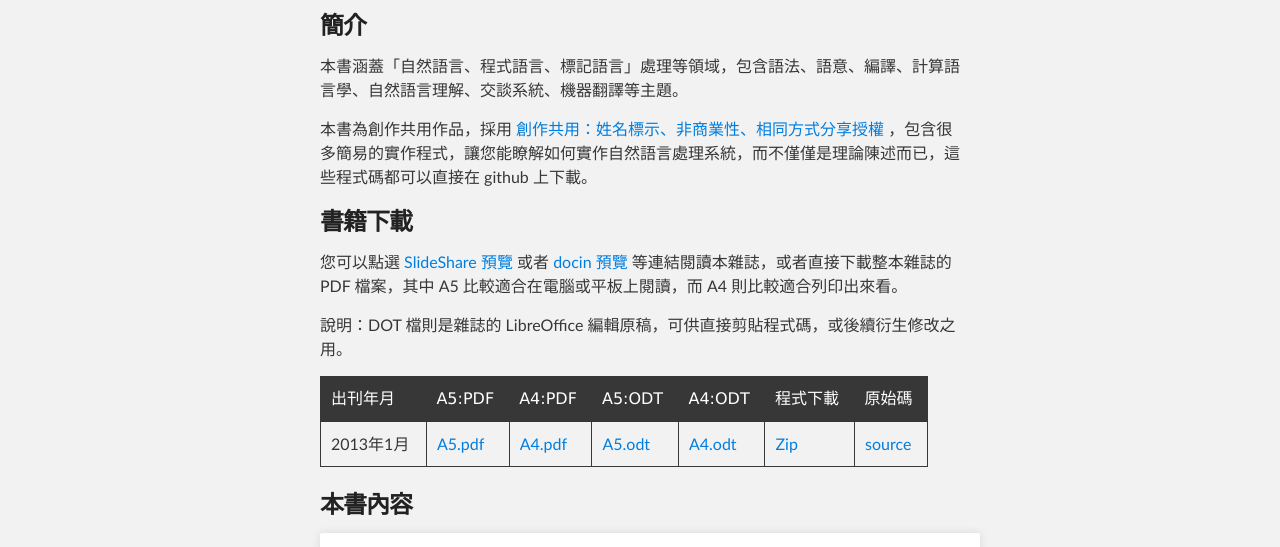
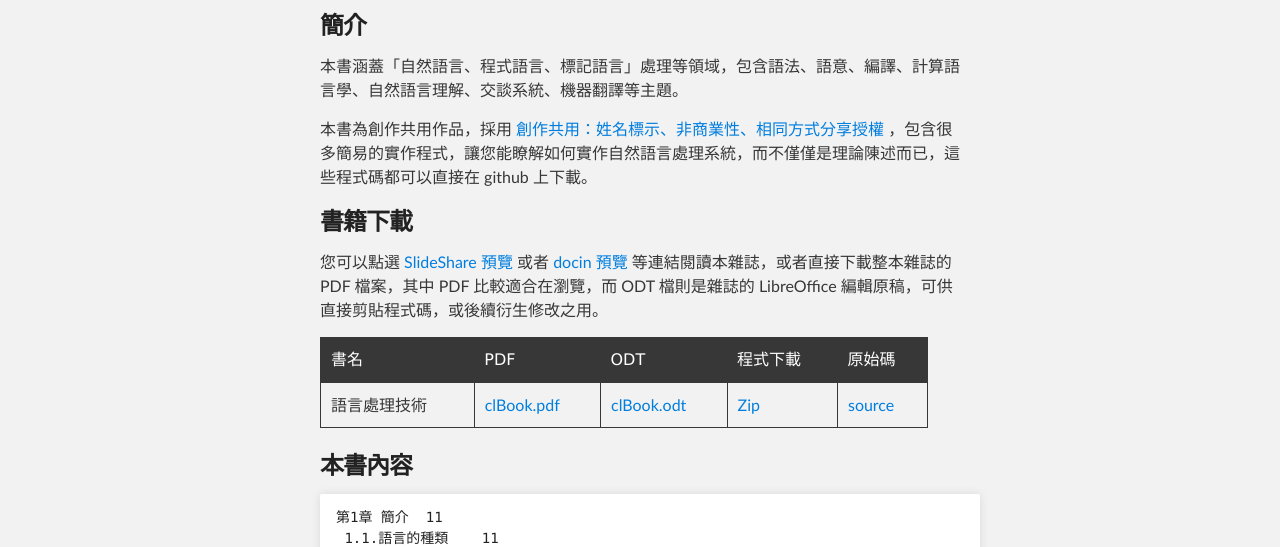
Before and after one commit to cccunimportant/BookLanguageProcessing, a plain HTML site: page index.html in a window 1280 px wide. Shown: the part 252-799 px from the top of the page. Drawn offline with Linux system fonts and the light colour scheme.

```diff
--- a/index.html
+++ b/index.html
@@ -39,30 +39,24 @@
 
 <h3>書籍下載</h3>
 
-<p>您可以點選 <a href="http://www.slideshare.net/ccckmit/2013-1-15836437">SlideShare 預覽</a> 或者 <a href="http://www.docin.com/p1-571105593.html">docin 預覽</a> 等連結閱讀本雜誌，或者直接下載整本雜誌的 PDF 檔案，其中 A5 比較適合在電腦或平板上閱讀，而 A4 則比較適合列印出來看。</p>
-
-<p>說明：DOT 檔則是雜誌的 LibreOffice 編輯原稿，可供直接剪貼程式碼，或後續衍生修改之用。</p>
+<p>您可以點選 <a href="http://www.slideshare.net/ccckmit/2013-1-15836437">SlideShare 預覽</a> 或者 <a href="http://www.docin.com/p1-571105593.html">docin 預覽</a> 等連結閱讀本雜誌，或者直接下載整本雜誌的 PDF 檔案，其中 PDF 比較適合在瀏覽，而 ODT 檔則是雜誌的 LibreOffice 編輯原稿，可供直接剪貼程式碼，或後續衍生修改之用。</p>
 
 <p></p>
 
 <table width="95%">
 <tr>
-<th>出刊年月</th>
-<th>A5:PDF</th>
-<th>A4:PDF</th>
-<th>A5:ODT</th>
-<th>A4:ODT</th>
+<th>書名</th>
+<th>PDF</th>
+<th>ODT</th>
 <th>程式下載</th>
 <th>原始碼</th>
 </tr>
 <tr>
-<td>2013年1月</td>
-<td><a href="https://github.com/programmermagazine/201301/blob/master/201301/ProgrammerMag201301A5.pdf?raw=true">A5.pdf</a></td>
-<td><a href="https://github.com/programmermagazine/201301/blob/master/201301/ProgrammerMag201301A4.pdf?raw=true">A4.pdf</a></td>
-<td><a href="https://github.com/programmermagazine/201301/blob/master/201301/ProgrammerMag201301A5.odt?raw=true">A5.odt</a></td>
-<td><a href="https://github.com/programmermagazine/201301/blob/master/201301/ProgrammerMag201301A4.odt?raw=true">A4.odt</a></td>
-<td><a href="https://github.com/programmermagazine/code201301/archive/master.zip">Zip</a></td>
-<td><a href="https://github.com/programmermagazine/code201301/">source</a></td>
+<td>語言處理技術</td>
+<td><a href="https://github.com/ccckmit/BookLanguageProcessing/blob/master/doc/clBook.pdf?raw=true">clBook.pdf</a></td>
+<td><a href="https://github.com/ccckmit/BookLanguageProcessing/blob/master/doc/clBook.odt?raw=true">clBook.odt</a></td>
+<td><a href="https://github.com/ccckmit/BookLanguageProcessing/archive/master.zip">Zip</a></td>
+<td><a href="https://github.com/ccckmit/BookLanguageProcessing/tree/master/code">source</a></td>
 </tr>
 </table><p></p>
 
@@ -157,7 +151,7 @@
 
 <h3>連絡我們</h3>
 
-<p>本書作者為「陳鍾誠 (<a href="https://github.com/ccckmit" class="user-mention">@ccckmit</a>)」，若要聯絡編輯，請寄信到 <a href="mailto:ccckmit@gmail.com">ccckmit@gmail.com</a>。</p>
+<p>本書作者為「陳鍾誠 (<a href="https://github.com/ccckmit" class="user-mention">@ccckmit</a>)」，若要聯絡作者，請寄信到 <a href="mailto:ccckmit@gmail.com">ccckmit@gmail.com</a>。</p>
       </section>
     </div>
 
```
Also changed, not shown: params.json (+1 -1 lines).
